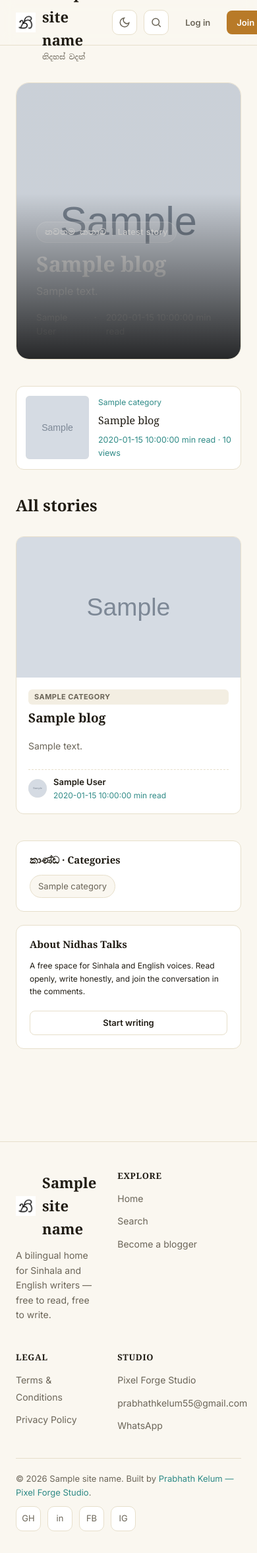
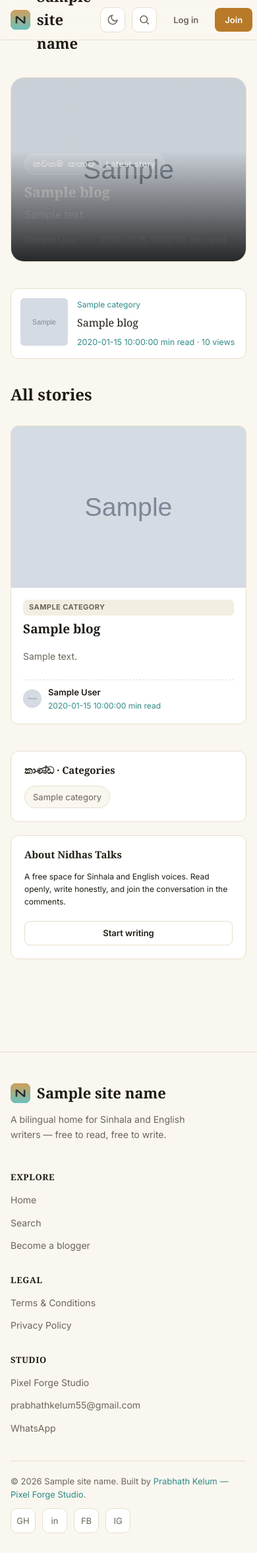
Before and after one commit to Prabhath528/nidahas_talk, a Python web app: template frontend/templates/home.html in a window 390 px wide; the page is wider, and only the part inside the window is pictured. Shown: that part at 66% size. Before the commit the page ends 2321 px from the top of that part, so only its background shows below. Run offline with Jinja, Linux system fonts and the light colour scheme; the template is opened without the code that fills it: most values are stand-ins (such as "Sample title", 1, 10 or a date in 2020); grey boxes marked "Sample" are stand-in pictures; some web fonts are replaced.

Commit message:
update mobile responsive of UI

```diff
--- a/frontend/static/css/style.css
+++ b/frontend/static/css/style.css
@@ -114,7 +114,8 @@ p{ margin: 0 0 1em; }
 }
 .topnav__inner{ display:flex; align-items:center; gap:24px; height:68px; }
 .brand{ display:flex; align-items:center; gap:10px; font-family: var(--font-en-display); font-size:22px; font-weight:700; color:var(--text); }
-.brand__mark{ width:30px; height:30px; border-radius:8px; background: linear-gradient(135deg, var(--accent), var(--link)); flex:none; }
+.brand__mark{ width:30px; height:30px; border-radius:8px; background: linear-gradient(135deg, var(--accent), var(--link)); flex:none; overflow:hidden; display:block; }
+.brand__mark img{ width:100%; height:100%; object-fit:cover; display:block; }
 .brand small{ display:block; font-family: var(--font-si-serif); font-size:11px; font-weight:400; color:var(--text-muted); }
 
 .nav-links{ display:flex; align-items:center; gap:22px; margin-left: 8px; flex:1; }
@@ -359,6 +360,20 @@ tr:last-child td{ border-bottom:none; }
 .toast.success{ border-color: color-mix(in srgb, var(--success) 50%, transparent); }
 
 /* ---------- responsive ---------- */
+
+/* Tables never reflow well — always let them scroll horizontally rather
+   than overflow the viewport, at any width. */
+.table-wrap{ overflow-x: auto; -webkit-overflow-scrolling: touch; }
+table{ min-width: 560px; }
+
+/* Flex children need min-width:0 to actually wrap/ellipsis their text
+   instead of forcing the row wider than the viewport. */
+.card__body, .mini-card > div, .comment__body, .hero__feature-body,
+.post-meta__author > div, .card__footer > div{ min-width: 0; }
+
+.mini-card{ flex-wrap: wrap; }
+.share-row{ flex-wrap: wrap; row-gap: 10px; }
+
 @media (max-width: 980px){
   .hero__grid{ grid-template-columns: 1fr; }
   .grid{ grid-template-columns: repeat(2, 1fr); }
@@ -368,15 +383,53 @@ tr:last-child td{ border-bottom:none; }
   .editor-shell{ grid-template-columns: 1fr; }
   .footer-grid{ grid-template-columns: 1fr 1fr; }
   .stat-grid{ grid-template-columns: repeat(2,1fr); }
+  .hero__feature{ min-height: 340px; }
 }
+
 @media (max-width: 680px){
-  .nav-links{ display:none; position:fixed; top:68px; left:0; right:0; background:var(--bg-elevated); border-bottom:1px solid var(--border); flex-direction:column; padding:16px 24px; gap:16px; }
+  .nav-links{ display:none; position:fixed; top:68px; left:0; right:0; background:var(--bg-elevated); border-bottom:1px solid var(--border); flex-direction:column; padding:16px 24px; gap:16px; max-height: calc(100vh - 68px); overflow-y:auto; }
   .nav-links.open{ display:flex; }
   .hamburger{ display:grid; }
   .grid{ grid-template-columns: 1fr; }
   .footer-grid{ grid-template-columns: 1fr 1fr; }
-  .post-hero h1{ font-size:28px; }
+  .post-hero h1{ font-size:26px; }
   .field-row{ grid-template-columns: 1fr; }
-  .auth-card{ padding:26px; }
+  .auth-card{ padding:24px; }
   .stat-grid{ grid-template-columns: 1fr 1fr; }
+  .comment.reply{ margin-left: 26px; }
+  .editor-title{ font-size: 26px; padding: 18px 18px 0; }
+  .editor-content{ padding: 16px 18px 30px; font-size:16px; }
+  .editor-toolbar{ position: static; top:auto; }
+  .hero__feature{ min-height: 280px; }
+  .hero__feature h1{ font-size: 24px; }
+  .post-cover{ aspect-ratio: 16/10; }
+  .container{ padding: 0 16px; }
+  .toast-stack{ left:16px; right:16px; bottom:16px; }
+  .toast{ min-width: 0; width: 100%; }
 }
+
+@media (max-width: 420px){
+  .footer-grid{ grid-template-columns: 1fr; }
+  .stat-grid{ grid-template-columns: 1fr 1fr; gap:10px; }
+  .stat-card .num{ font-size:24px; }
+  .hero__feature-body{ padding: 20px; }
+  .hero__feature h1{ font-size: 21px; }
+  .auth-card{ padding:20px; }
+  .auth-card h1{ font-size:22px; }
+  .mini-card img{ width: 72px; height:72px; }
+  .card__thumb{ aspect-ratio: 16/11; }
+  .prose{ font-size: 16.5px; }
+  .prose h2{ font-size: 22px; }
+  .prose h3{ font-size: 19px; }
+  .editor-toolbar{ gap:2px; padding:8px; }
+  .tb-btn{ width:32px; height:32px; }
+  .topnav__inner{ height:60px; gap:14px; }
+  .nav-links{ top:60px; }
+  .brand small{ display:none; }
+}
+
+/* Respect notches / home indicators on modern phones */
+@supports (padding: max(0px)){
+  .toast-stack{ bottom: max(22px, env(safe-area-inset-bottom)); }
+  .site-footer{ padding-bottom: max(30px, env(safe-area-inset-bottom)); }
+}
--- a/frontend/templates/base.html
+++ b/frontend/templates/base.html
@@ -31,7 +31,7 @@
 <header class="topnav">
   <div class="container topnav__inner">
     <a href="/" class="brand">
-      <span class="brand__mark"><img src="/static/img/logo.png" alt="logo"></span>
+      <span class="brand__mark"><img src="/static/img/logo.png" alt="{{ site_name }} logo"></span>
       <span>{{ site_name }}<small class="si">නිදහස් වදන්</small></span>
     </a>
     <nav class="nav-links">
@@ -65,7 +65,7 @@
   <div class="container">
     <div class="footer-grid">
       <div>
-        <div class="brand" style="margin-bottom:12px;"><span class="brand__mark"><img src="/static/img/logo.png" alt="logo"></span><span>{{ site_name }}</span></div>
+        <div class="brand" style="margin-bottom:12px;"><span class="brand__mark"><img src="/static/img/logo.png" alt="{{ site_name }} logo"></span><span>{{ site_name }}</span></div>
         <p style="max-width:32ch; font-size:14px;">A bilingual home for Sinhala and English writers — free to read, free to write.</p>
       </div>
       <div>
--- a/frontend/templates/home.html
+++ b/frontend/templates/home.html
@@ -1,7 +1,6 @@
 {% extends "base.html" %}
 {% block content %}
 <div class="container">
-  <meta name="google-site-verification" content="VqX0cNnWSkzZVdOEGN31UfPZKWjPM1rYZE4sWdmsYHU"/>
 
   {% if blogs %}
   <section class="hero">
```
Also changed, not shown: frontend/static/img/logo.png.
